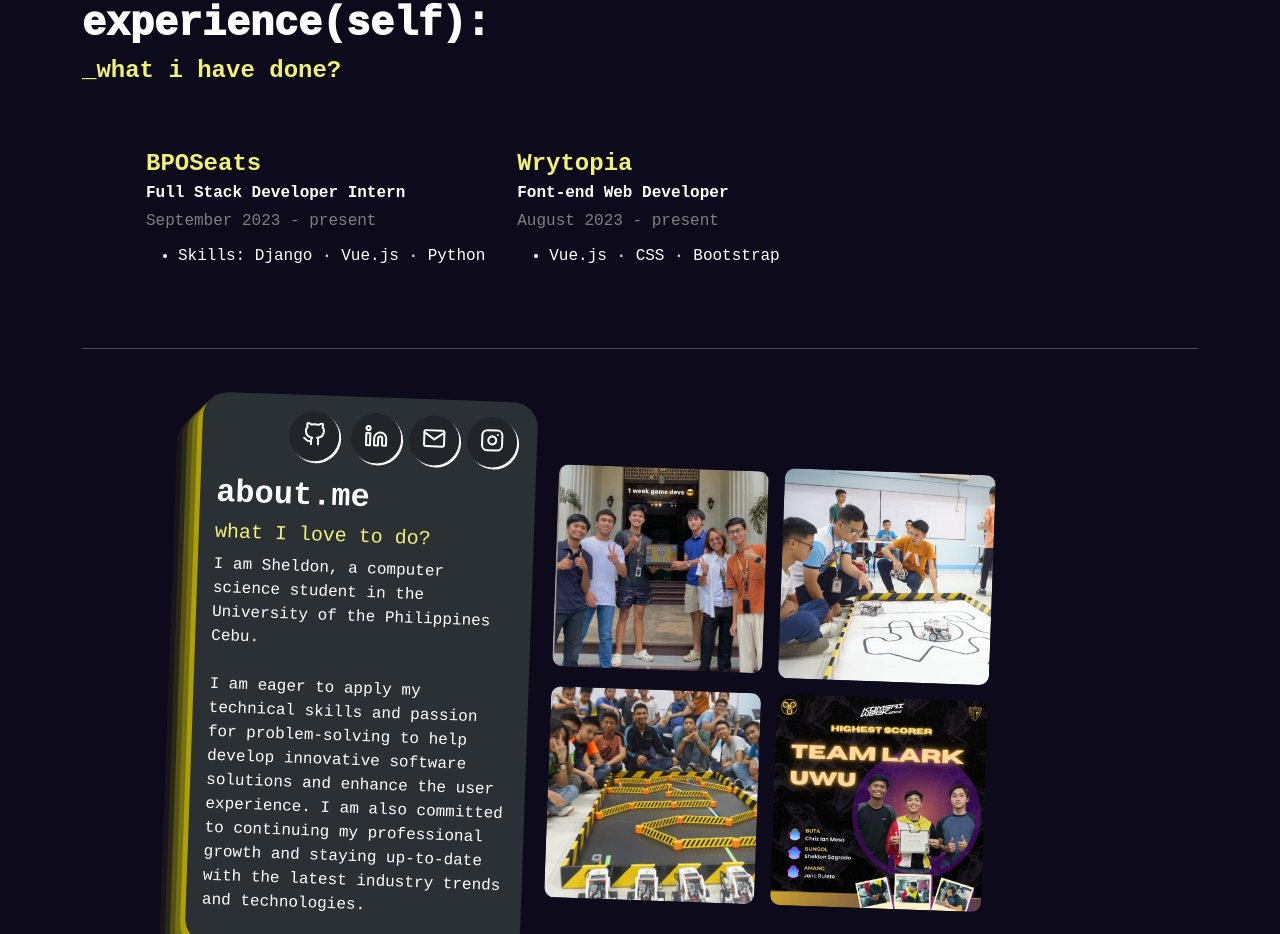
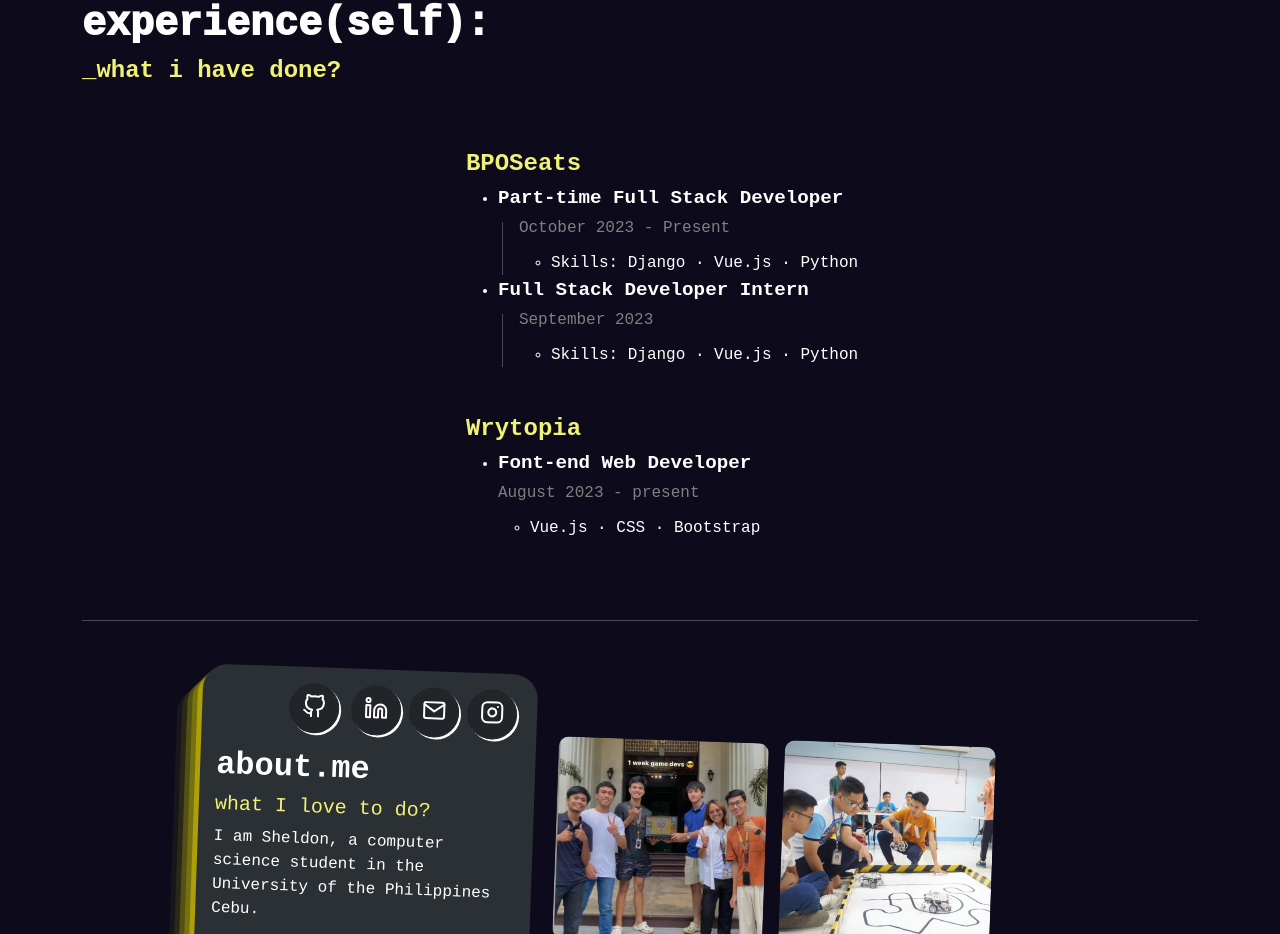
Before and after one commit to cup-noodlehS/portfolio-v2, a Vue app: page / in a window 1280 px wide. Shown: the part 4280-5214 px from the top of the page. Built offline with nearby package versions, Linux system fonts and the light colour scheme.

Commit message:
change design of experience component

```diff
--- a/src/components/index/experience.vue
+++ b/src/components/index/experience.vue
@@ -2,22 +2,49 @@
   <div id="experience" class="my-5">
     <h1>experience(self):</h1>
     <h4 class="mb-5">_what i have done?</h4>
-    <div class="d-flex flex-wrap ps-5">
+    <div class="d-flex justify-content-center ps-5">
+      <div class="d-flex flex-column">
         <div class="exp-box">
           <h4 class="title">BPOSeats</h4>
-        <p class="sub-title">Full Stack Developer Intern</p>
-        <p class="date">September 2023 - present</p>
+          <ul>
+            <li>
+              <p class="sub-title">Part-time Full Stack Developer</p>
+              <div class="d-flex m-1">
+                <div class="vr me-3"></div>
+                <div>
+                  <p class="date">October 2023 - Present</p>
                   <ul>
                     <li>Skills: Django · Vue.js · Python</li>
                   </ul>
                 </div>
+              </div>
+            </li>
+            <li>
+              <p class="sub-title">Full Stack Developer Intern</p>
+              <div class="d-flex m-1">
+                <div class="vr me-3"></div>
+                <div>
+                  <p class="date">September 2023</p>
+                  <ul>
+                    <li>Skills: Django · Vue.js · Python</li>
+                  </ul>
+                </div>
+              </div>
+            </li>
+          </ul>
+        </div>
         <div class="exp-box">
           <h4 class="title">Wrytopia</h4>
+          <ul>
+            <li>
               <p class="sub-title">Font-end Web Developer</p>
               <p class="date">August 2023 - present</p>
               <ul>
                 <li>Vue.js · CSS · Bootstrap</li>
               </ul>
+            </li>
+          </ul>
+        </div>
       </div>
     </div>
   </div>
@@ -35,6 +62,7 @@ p {
 }
 .sub-title {
   font-weight: 600;
+  font-size: 1.2rem;
 }
 .date {
   color: gray;
```
Lines whose indentation alone changed are shown as unchanged.
